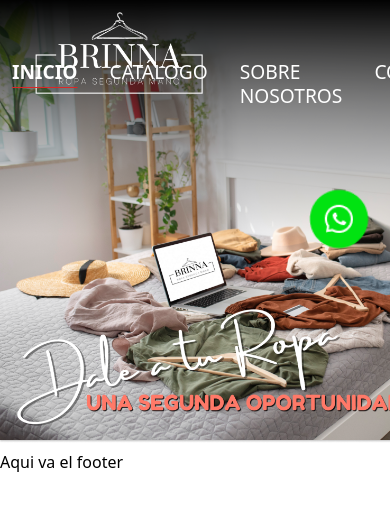
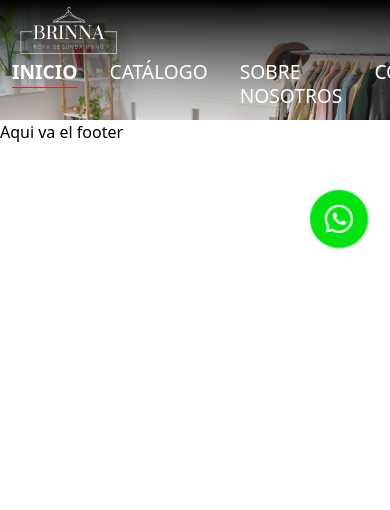
Before and after one commit to CeciliaBPerdomo/Brinna, a Next.js app: page / in a window 390 px wide. Shown: the top 510 px of the page. Built offline with nearby package versions, Linux system fonts and the light colour scheme.

Commit message:
mas pruebas de responsive

```diff
--- a/src/app/globals.css
+++ b/src/app/globals.css
@@ -22,7 +22,8 @@
   .bannerHome {
     background-size: cover;
     background-repeat: no-repeat;
-    height: 450px;
+    /* height: 450px; */
+    width: auto;
   }
 
   .logoWhatsapp {
```
